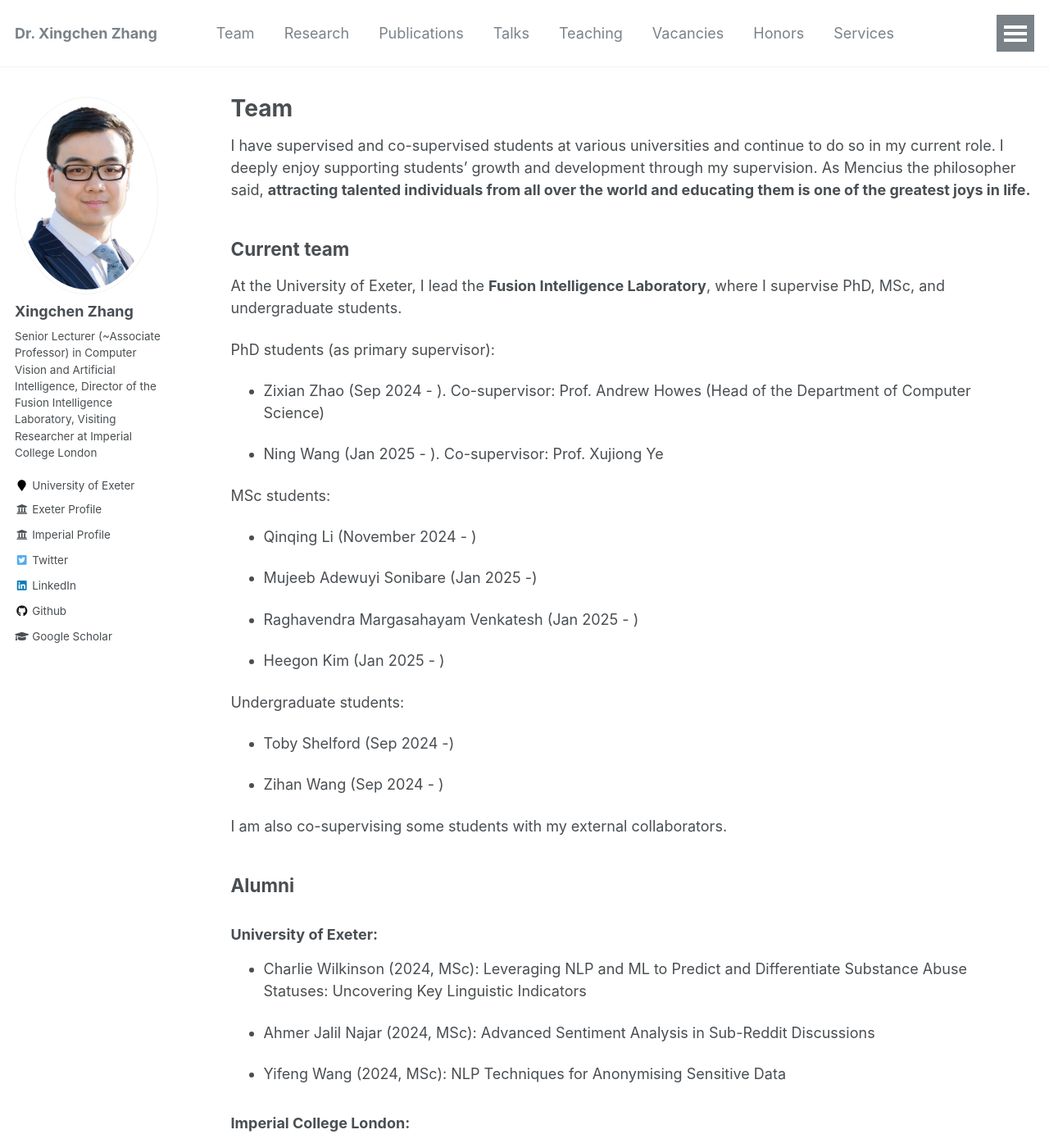
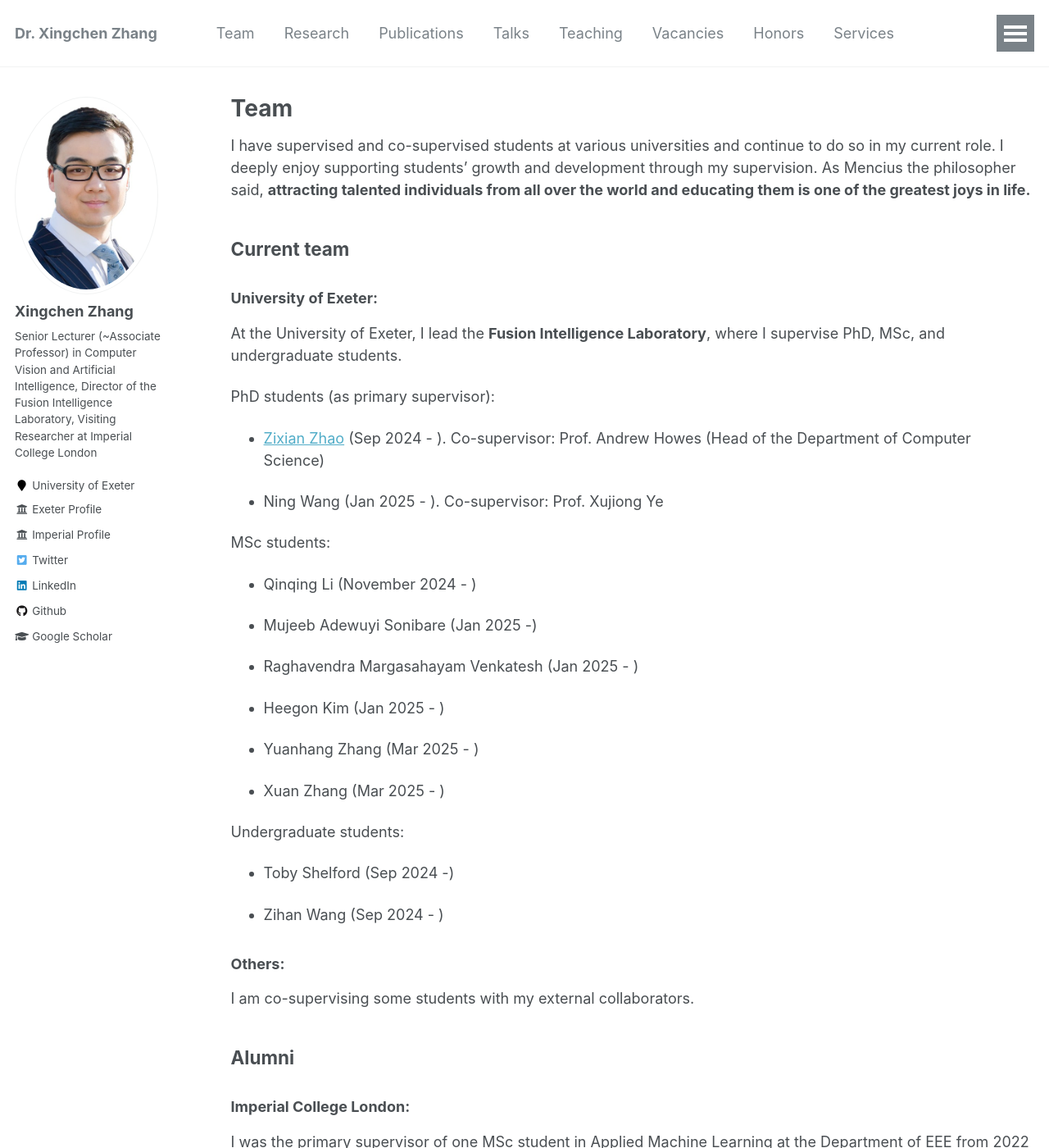
Before and after one commit to xingchenzhang/xingchenzhang.github.io, a Jekyll site: the page built from _pages/team.md, in a window 1280 px wide and 1400 px high. Shown: the whole window at 82% size. Built offline with Jekyll 4.4.1, drawn with Linux system fonts in a browser that asks for light colours; some of the changed text lies outside the part shown.

Commit message:
update team

```diff
--- a/_pages/team.md
+++ b/_pages/team.md
@@ -30,23 +32,21 @@ MSc students:
 
 - Heegon Kim (Jan 2025 - )
 
+- Yuanhang Zhang (Mar 2025 - )
+
+- Xuan Zhang (Mar 2025 - )
+
 Undergraduate students:
 
 - Toby Shelford (Sep 2024 -)
 
 - Zihan Wang (Sep 2024 - )
 
-I am also co-supervising some students with my external collaborators.
+### Others:
+
+I am co-supervising some students with my external collaborators.
 
 ## **Alumni**
-
-### University of Exeter:
-
-- Charlie Wilkinson (2024, MSc): Leveraging NLP and ML to Predict and Differentiate Substance Abuse Statuses: Uncovering Key Linguistic Indicators
-
-- Ahmer Jalil Najar (2024, MSc): Advanced Sentiment Analysis in Sub-Reddit Discussions
-
-- Yifeng Wang (2024, MSc): NLP Techniques for Anonymising Sensitive Data
 
 ### Imperial College London:
 
```
Also changed, not shown: other parts of _pages/team.md (+11 -1 lines).
